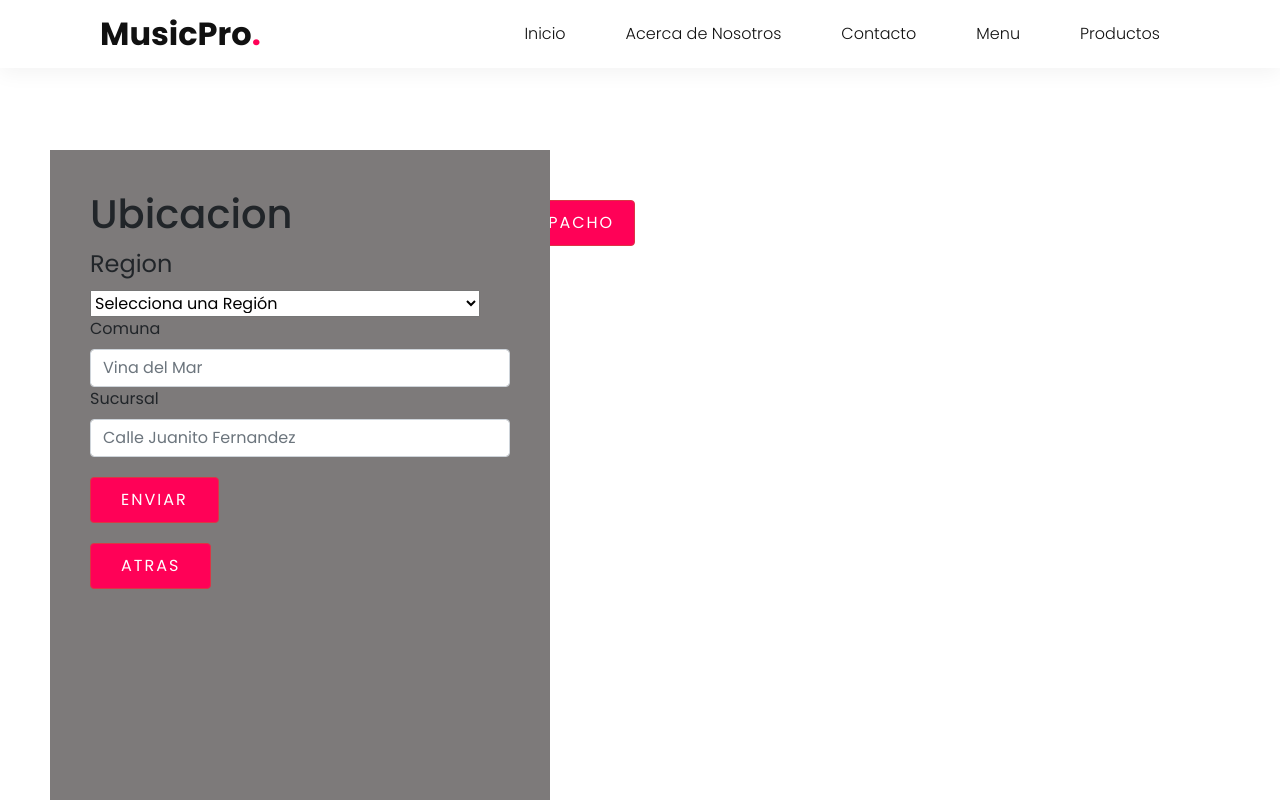
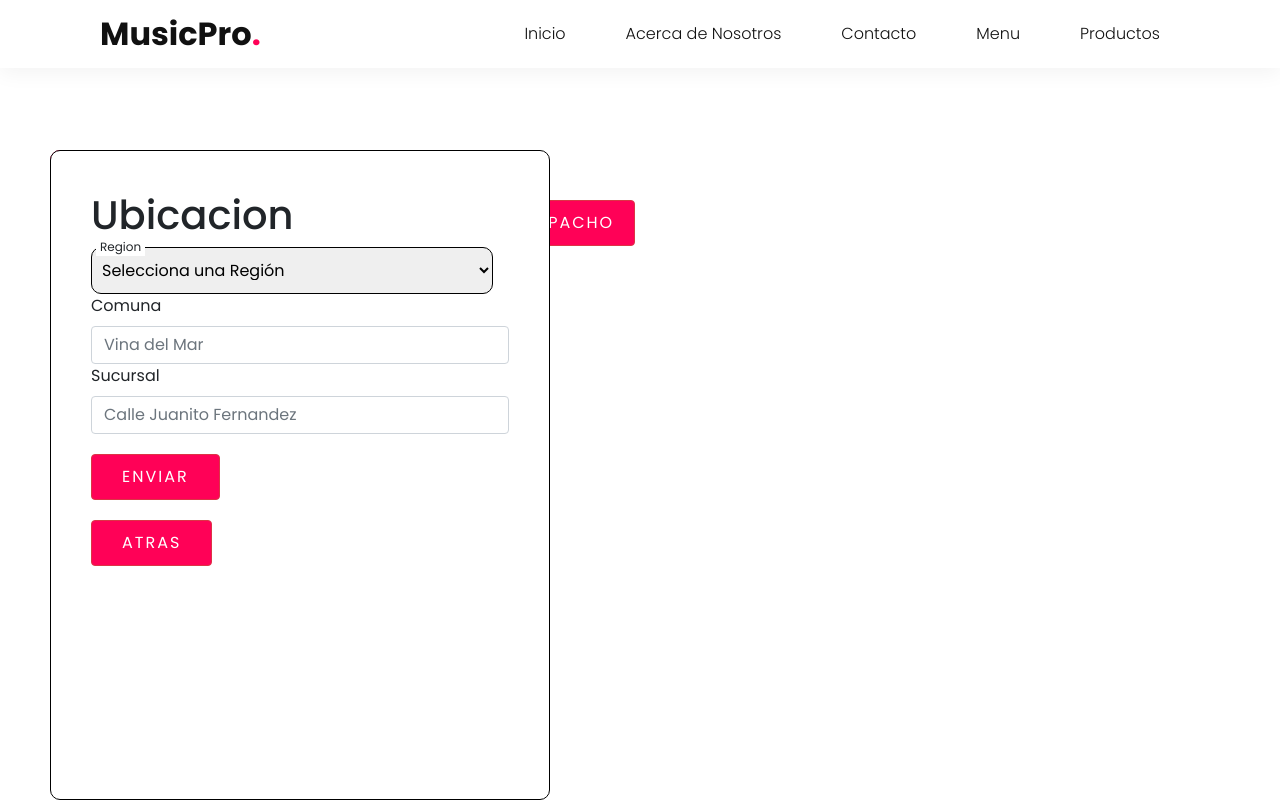
Before and after one commit to MARSANCAL/MusicPro, a plain HTML site: page MusicPro/carrito1.1/comprar.html in a window 1280 px wide. Drawn offline with nearby package versions, Linux system fonts and the light colour scheme.

Commit message:
procesos de compra(en desarrollo)

```diff
--- a/MusicPro/carrito1.1/comprar.html
+++ b/MusicPro/carrito1.1/comprar.html
@@ -75,31 +75,29 @@
       <div class="fila">
 
         <fieldset class="columna_from">
-          <legend>Region</legend>
+          <label class="title_select">Region</label>
           <select name="región" id="región">
               <option value="0: null"> Selecciona una Región </option>
-              <option value="1: Object" class="ng-star-inserted"> Región Metropolitana </option><!----><!---->
-              <option value="2: Object" class="ng-star-inserted"> Región de Tarapacá </option><!----><!---->
-              <option value="3: Object" class="ng-star-inserted"> Región de Antofagasta </option><!----><!---->
-              <option value="4: Object" class="ng-star-inserted"> Región de Atacama </option><!----><!---->
-              <option value="5: Object" class="ng-star-inserted"> Región de Coquimbo </option><!----><!---->
-              <option value="6: Object" class="ng-star-inserted"> Región de Valparaíso </option><!----><!---->
-              <option value="7: Object" class="ng-star-inserted"> Región del Libertador Gral. Bernardo O’Higgins
-              </option><!----><!---->
-              <option value="8: Object" class="ng-star-inserted"> Región del Maule </option><!----><!---->
-              <option value="9: Object" class="ng-star-inserted"> Región del Bío Bío </option><!----><!---->
-              <option value="10: Object" class="ng-star-inserted"> Región de la Araucanía </option><!----><!---->
-              <option value="11: Object" class="ng-star-inserted"> Región de los Lagos </option><!----><!---->
-              <option value="12: Object" class="ng-star-inserted"> Región de los Ríos </option><!----><!---->
-              <option value="13: Object" class="ng-star-inserted"> Región de Arica y Parinacota </option><!----><!---->
-              <option value="14: Object" class="ng-star-inserted"> Región del Ñuble </option><!----><!----><!---->
-            </select>
+              <option value="1: Object" class="selec_opc"> Región Metropolitana </option><!----><!---->
+              <option value="2: Object" class="selec_opc"> Región de Tarapacá </option><!----><!---->
+              <option value="3: Object" class="selec_opc"> Región de Antofagasta </option><!----><!---->
+              <option value="4: Object" class="selec_opc"> Región de Atacama </option><!----><!---->
+              <option value="5: Object" class="selec_opc"> Región de Coquimbo </option><!----><!---->
+              <option value="6: Object" class="selec_opc"> Región de Valparaíso </option><!----><!---->
+              <option value="7: Object" class="selec_opc"> Región del Libertador Gral. Bernardo O’Higgins</option><!----><!---->
+              <option value="8: Object" class="selec_opc"> Región del Maule </option><!----><!---->
+              <option value="9: Object" class="selec_opc"> Región del Bío Bío </option><!----><!---->
+              <option value="10: Object" class="selec_opc"> Región de la Araucanía </option><!----><!---->
+              <option value="11: Object" class="selec_opc"> Región de los Lagos </option><!----><!---->
+              <option value="12: Object" class="selec_opc"> Región de los Ríos </option><!----><!---->
+              <option value="13: Object" class="selec_opc"> Región de Arica y Parinacota </option><!----><!---->
+              <option value="14: Object" class="selec_opc"> Región del Ñuble </option><!----><!----><!---->
+          </select>
+        </fieldset>
 
-          </select>
-          <!-- <label for="inputRegion" class="form-label">Region</label>
+        <!-- <label for="inputRegion" class="form-label">Region</label>
           <input type="text" class="form-control" id="inputRegion" placeholder="Valparaiso" required
             pattern="[A-Za-z]+" /> -->
-        </fieldset>
 
         <div class="columna">
           <label for="inputCommune" class="form-label">Comuna</label>
--- a/MusicPro/carrito1.1/jj.js
+++ b/MusicPro/carrito1.1/jj.js
@@ -26,3 +26,10 @@ document.getElementById("btnAbrir2").addEventListener("click", function() {
 document.getElementById("btnCerrar2").addEventListener("click", function() {
   document.getElementById("miVentana2").style.display = "none";
 });
+
+var maxLength = 5;
+$('#example > option').text(function(i, text) {
+    if (text.length > maxLength) {
+        return text.substr(0, maxLength) + '...';
+    }
+});
--- a/MusicPro/carrito1.1/productos.css
+++ b/MusicPro/carrito1.1/productos.css
@@ -234,10 +234,26 @@ header .navigation li a:hover {
 #miVentana1{
     display: block;
     position: absolute;
-    background: #7d7a7a;
+    border:1px solid black;
+    border-radius: 10px;
+    background: #fff;
     width: 500px;
     height: 650px;
     padding: 40px;
+}
+#región{
+    border: 1px solid black;
+    border-radius: 10px;
+    padding: 10px 6px;
+}
+.title_select{
+    position: absolute;
+    background-color: #fff;
+    left: 45px;
+    top: 87px;
+    padding: 0 4px;
+    font-size: 12px;
+    font-weight: 400;
 }
 
 .contenido {
```
